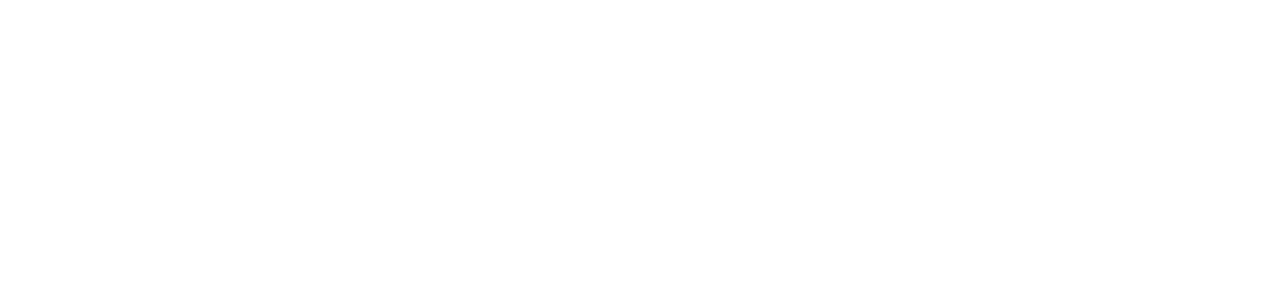
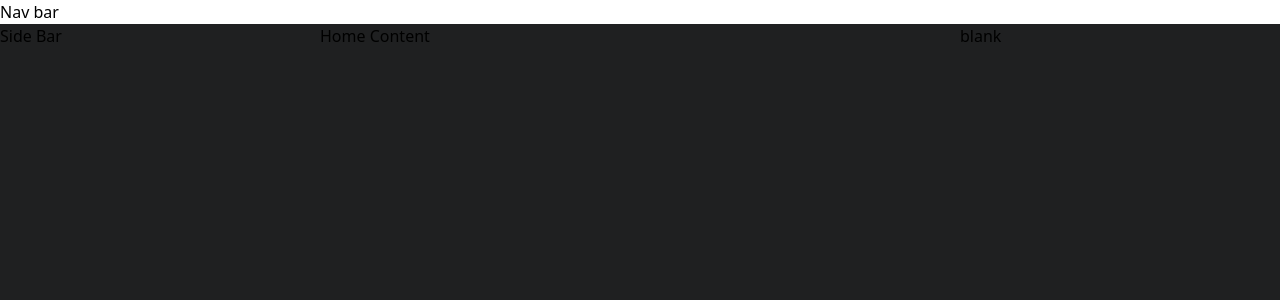
Before and after one commit to pkpndLiZ/actitvity-tracking-web, a Next.js app: page / in a window 1280 px wide. Shown: the top 300 px of the page. Built offline with nearby package versions, Linux system fonts and the light colour scheme.

Commit message:
feat: add main layout and apply on main page

```diff
--- /dev/null
+++ b/components/layouts/MainLayout.jsx
@@ -0,0 +1,19 @@
+import { NavBar } from "../NavBar";
+import { SideBar } from "../SideBar";
+
+export function MainLayout({ children }) {
+  return (
+    <div className="h-screen">
+      <div>
+        <NavBar />
+      </div>
+      <div className="main-layout-container">
+        <div>
+          <SideBar />
+        </div>
+        <div className="main">{children}</div>
+        <div>blank</div>
+      </div>
+    </div>
+  );
+}
--- a/pages/index.js
+++ b/pages/index.js
@@ -1,7 +1,12 @@
-import Image from "next/image";
-import { Inter } from "next/font/google";
-const inter = Inter({ subsets: ["latin"] });
+import { MainLayout } from "@/components/layouts/MainLayout";
+import { HomeContent } from "@/components/HomeContent";
 
 export default function Home() {
-  return <></>;
+  return (
+    <>
+      <MainLayout>
+        <HomeContent />
+      </MainLayout>
+    </>
+  );
 }
--- a/styles/globals.css
+++ b/styles/globals.css
@@ -19,3 +19,11 @@
 body {
 
 }
+
+.main-layout-container {
+  @apply grid grid-cols-4 h-full bg-main;
+}
+
+.main-layout-container .main {
+  @apply col-span-2;
+}
--- a/tailwind.config.js
+++ b/tailwind.config.js
@@ -1,18 +1,23 @@
 /** @type {import('tailwindcss').Config} */
 module.exports = {
   content: [
-    './pages/**/*.{js,ts,jsx,tsx}',
-    './components/**/*.{js,ts,jsx,tsx}',
-    './app/**/*.{js,ts,jsx,tsx}',
+    "./pages/**/*.{js,ts,jsx,tsx}",
+    "./components/**/*.{js,ts,jsx,tsx}",
+    "./app/**/*.{js,ts,jsx,tsx}",
   ],
   theme: {
     extend: {
+      colors: {
+        card: "#141414",
+        main: "#1F2021",
+      },
+
       backgroundImage: {
-        'gradient-radial': 'radial-gradient(var(--tw-gradient-stops))',
-        'gradient-conic':
-          'conic-gradient(from 180deg at 50% 50%, var(--tw-gradient-stops))',
+        "gradient-radial": "radial-gradient(var(--tw-gradient-stops))",
+        "gradient-conic":
+          "conic-gradient(from 180deg at 50% 50%, var(--tw-gradient-stops))",
       },
     },
   },
   plugins: [],
-}
+};
```
